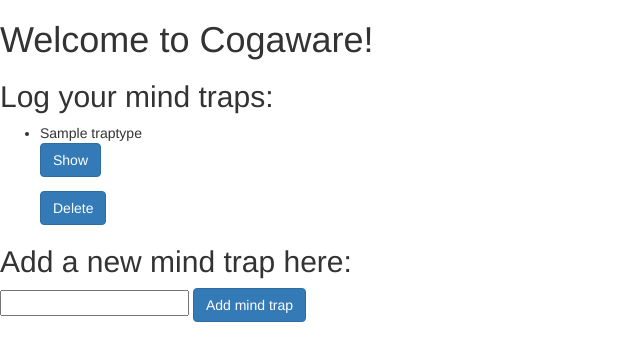
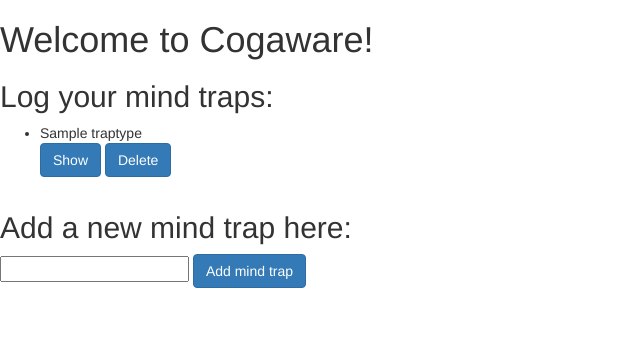
Before and after one commit to vincecartsvane/cogaware, a Django app: page /traps/ in a window 1280 px wide. Shown: the top 361 px of the page, without its empty margins (0-640 px from the left). Run offline with Django 3.2, Linux system fonts and the light colour scheme; tables that the repository leaves empty hold one stand-in row (values such as "Sample post"); some libraries are stand-ins or nearby versions.

Commit message:
Added CSS file so that buttons on the index page are displayed as an inline block

```diff
--- /dev/null
+++ b/distortions/static/index.css
@@ -0,0 +1,3 @@
+form {
+    display: inline-block;
+}
--- a/distortions/templates/index.html
+++ b/distortions/templates/index.html
@@ -7,6 +7,7 @@
 
 {# Load CSS and JavaScript #}
 {% bootstrap_css %}
+<link rel="stylesheet" type="text/css" href="{% static 'index.css' %}">
 {% bootstrap_javascript %}
 
 {# Display django.contrib.messages as Bootstrap alerts #}
```
